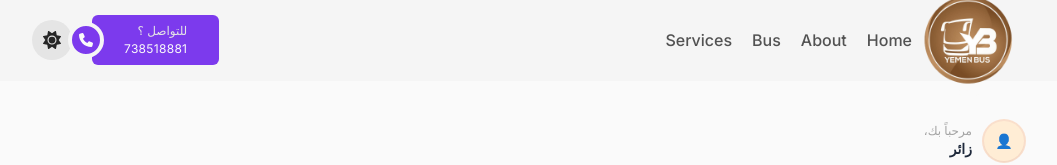
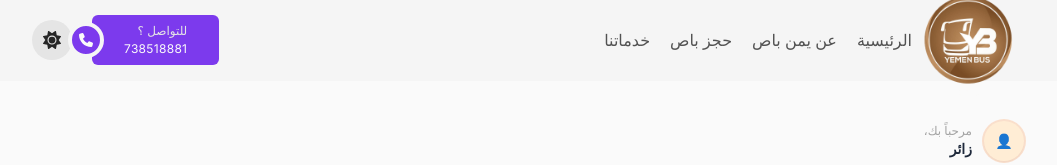
Before and after one commit to YASER-ALUMIKANI/bus-booking, a React (Vite) app: page /bus in a window 1280 px wide. Shown: the top 165 px of the page, without its empty margins (80-1137 px from the left). Built offline with nearby package versions, Linux system fonts and the light colour scheme; no server answers.

Commit message:
Translate Navbar links to Arabic

```diff
--- a/src/components/navbar/Navbar.jsx
+++ b/src/components/navbar/Navbar.jsx
@@ -13,10 +13,10 @@ const Navbar = () => {
     const [showInstall, setShowInstall] = React.useState(false);
 
     const navLinks = [
-        { href: "/", label: "Home" },
-        { href: "/about", label: "About" },
-        { href: "/bus", label: "Bus" },
-        { href: "/services", label: "Services" },
+        { href: "/", label: "الرئيسية" },
+        { href: "/about", label: "عن يمن باص" },
+        { href: "/bus", label: "حجز باص" },
+        { href: "/services", label: "خدماتنا" },
     ]
 
     const handleClick = () => {
```
